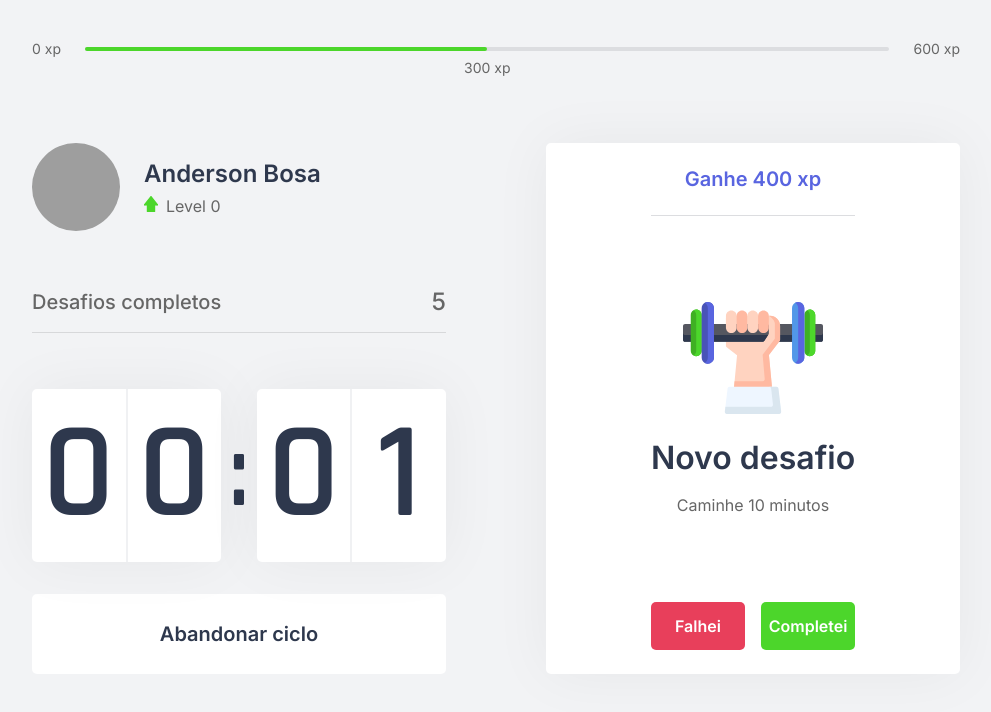
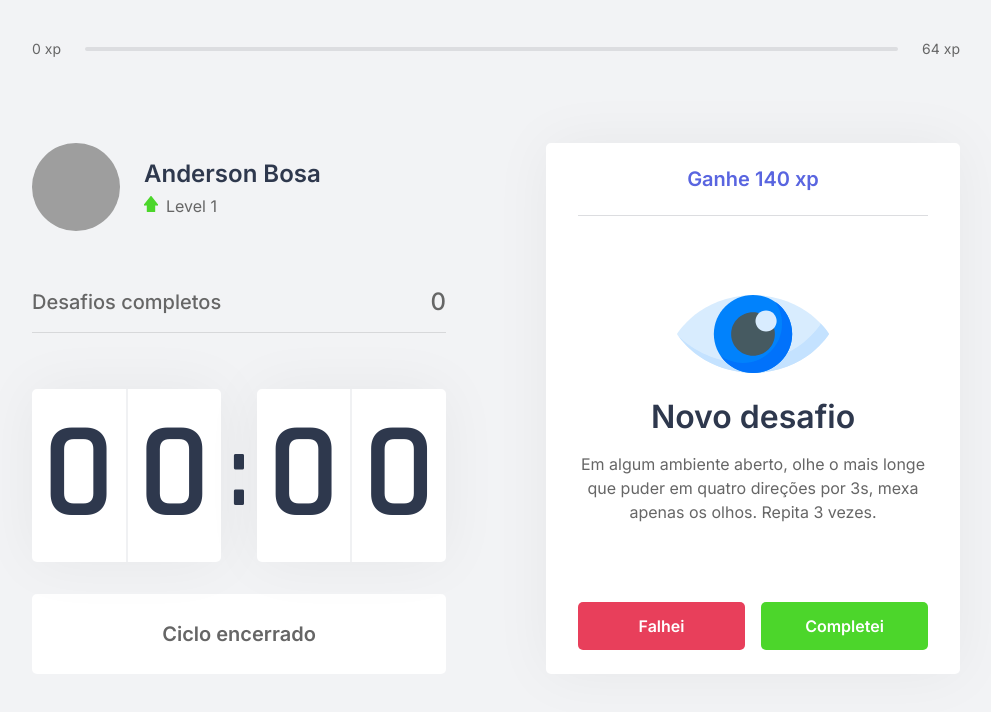
Before and after one commit to andersonbosa/nlw4-moveit, a Next.js app: page / in a window 1280 px wide. Both pictures are taken after a click on the button "Iniciar um ciclo". Shown: the top 712 px of the page, without its empty margins (144-1135 px from the left). Built offline with nearby package versions, Linux system fonts and the light colour scheme; grey boxes are pictures that could not be loaded.

Commit message:
Checkpoint

```diff
--- a/src/components/ChallengeBox.tsx
+++ b/src/components/ChallengeBox.tsx
@@ -1,32 +1,53 @@
+import { ChallengesContext } from '@/contexts/ChallengesContext'
+import { CountdownContext } from '@/contexts/CountdownContext'
 import styles from '@/styles/components/ChallengeBox.module.css'
+import { useContext } from 'react'
 
 export function ChallengeBox () {
-  const hasActiveChallenge = true
+  const {
+    activeChallenge,
+    resetChallenge,
+    completeChallenge
+  } = useContext(ChallengesContext)
+  const { resetCountdown } = useContext(CountdownContext)
+
+  function handleChallengeScceeded () {
+    completeChallenge()
+    resetCountdown()
+  }
+
+  function handleChallengeFailed () {
+    resetChallenge()
+    resetCountdown()
+  }
 
   return (
     <>
       <div className={styles.challengeContainer}>
         {
-          hasActiveChallenge ?
+          activeChallenge ?
             (
               <>
                 <div className={styles.challengeActive}>
-                  <header>Ganhe 400 xp</header>
+                  <header>Ganhe {activeChallenge.amount} xp</header>
                   <main>
-                    <img src="icons/body.svg" alt="" />
+                    {/* TODO: refactor that image representation */}
+                    <img src={`icons/${activeChallenge.type}.svg`} alt="Challenge type" />
                     <strong>Novo  desafio</strong>
-                    <p>Caminhe 10 minutos</p>
+                    <p>{activeChallenge.description}</p>
                   </main>
                   <footer>
                     <button
                       type="button"
                       className={styles.challengeFailedButton}
+                      onClick={handleChallengeFailed}
                     >
                       Falhei
                     </button>
                     <button
                       type="button"
                       className={styles.challengeSucceededButton}
+                      onClick={handleChallengeScceeded}
                     >
                       Completei
                     </button>
--- a/src/components/CompletedChallenges.tsx
+++ b/src/components/CompletedChallenges.tsx
@@ -1,7 +1,9 @@
+import { ChallengesContext } from '@/contexts/ChallengesContext'
+import { useContext } from 'react'
 import styles from '../styles/components/CompletedChallenges.module.css'
 
 export function CompletedChallenges () {
-  const { challengesCompleted } = { challengesCompleted: 5 }
+  const { challengesCompleted } = useContext(ChallengesContext)
 
   return (
     <div className={styles.completedChallenges}>
--- a/src/components/Countdown.tsx
+++ b/src/components/Countdown.tsx
@@ -1,44 +1,23 @@
+import { ChallengesContext } from '@/contexts/ChallengesContext'
+import { CountdownContext } from '@/contexts/CountdownContext'
 import styles from '@/styles/components/Countdown.module.css'
-import { useEffect, useState } from 'react'
+import { useContext, useEffect, useState } from 'react'
 
-let countdownTimeout: NodeJS.Timeout
-// const defaultInitialTime = 25 * 60
-const defaultInitialTime = 0.05 * 60
+
 
 export function Countdown () {
-  const [time, setTime] = useState(defaultInitialTime)
-  const [isActive, setIsActive] = useState(false)
-  const [hasFinished, setHasFinished] = useState(false)
+  const {
+    minutes,
+    seconds,
+    hasFinished,
+    isActive,
+    resetCountdown,
+    startCountdown,
+  } = useContext(CountdownContext)
 
-  const minutes = Math.floor(time / 60)
-  const seconds = time % 60
-
+  /* NOTE This is a specific format to LAYOUT, not bussiness logic */
   const [minuteLeft, minuteRight] = String(minutes).padStart(2, '0').split('')
   const [secondLeft, secondRight] = String(seconds).padStart(2, '0').split('')
-
-  function startCountdown () {
-    setIsActive(true)
-  }
-  function resetCountdown () {
-    clearTimeout(countdownTimeout)
-    setIsActive(false)
-    setTime(defaultInitialTime)
-  }
-
-  useEffect(
-    () => {
-      if (isActive && time > 0) {
-        countdownTimeout = setTimeout(
-          () => { setTime(time - 1) },
-          1000
-        )
-      } else if (isActive && time === 0) {
-        setHasFinished(true)
-        setIsActive(false)
-      }
-    },
-    [isActive, time]
-  )
 
   return (
     <>
--- a/src/components/ExperienceBar.tsx
+++ b/src/components/ExperienceBar.tsx
@@ -1,10 +1,9 @@
+import { ChallengesContext } from '@/contexts/ChallengesContext'
 import styles from '@/styles/components/ExperienceBar.module.css'
+import { useContext } from 'react'
 
 export function ExperienceBar () {
-  const { currentExperience, experienceToNextLevel } = {
-    currentExperience: 300,
-    experienceToNextLevel: 600
-  }
+  const { currentExperience, experienceToNextLevel } = useContext(ChallengesContext)
 
   const percentToNextLevel = Math.round(currentExperience * 100) / experienceToNextLevel
 
--- a/src/components/Profile.tsx
+++ b/src/components/Profile.tsx
@@ -1,8 +1,11 @@
+import { ChallengesContext } from '@/contexts/ChallengesContext'
 import styles from '@/styles/components/Profile.module.css'
+import { useContext } from 'react'
 
 export function Profile () {
+  const { level } = useContext(ChallengesContext)
+
   const authorName = "Anderson Bosa"
-  const { level } = { level: 0 }
 
   return (
     <div className={styles.profileContainer}>
--- a/src/contexts/ChallengesContext.tsx
+++ b/src/contexts/ChallengesContext.tsx
@@ -1,31 +1,110 @@
-import { ReactNode, createContext, useState } from 'react'
-
-export const ChallengesContext = createContext({})
-
-const INITIAL_LEVEL = 1
-const INITIAL_EXPERIENCE = 0
-const INITIAL_COMPLETED_CHALLENGES = 0
+import challenges from '@/../public/challenges.json'
+import { ReactNode, createContext, use, useEffect, useState } from 'react'
 
 interface ChallengesProviderProps {
   children: ReactNode
 }
 
-export function ChallengesProvider ({ children }: ChallengesProviderProps) {
+interface ChallengeItem {
+  type: 'body' | 'eye'
+  description: string
+  amount: number
+}
+
+interface ChallengesContextData {
+  level: number
+  currentExperience: number
+  challengesCompleted: number
+  experienceToNextLevel: number
+  activeChallenge: ChallengeItem
+  levelUp: () => void
+  startNewChallenge: () => void
+  resetChallenge: () => void
+  completeChallenge: () => void
+}
+
+
+const INITIAL_LEVEL = 1
+const INITIAL_EXPERIENCE = 0
+const INITIAL_COMPLETED_CHALLENGES = 0
+const INITIAL_ACTIVE_CHALLENGE = null // interface ChallengeItem -> precisa ser objeto vazio?
+const INITIAL_CONTEXT = {} as ChallengesContextData
+
+
+export const ChallengesContext = createContext(INITIAL_CONTEXT)
+export function ChallengesContextProvider ({ children }: ChallengesProviderProps) {
   const [level, setLevel] = useState(INITIAL_LEVEL)
   const [currentExperience, setCurrentExperience] = useState(INITIAL_EXPERIENCE)
   const [challengesCompleted, setChallengesCompleted] = useState(INITIAL_COMPLETED_CHALLENGES)
+  const [activeChallenge, setActiveChallenge] = useState(INITIAL_ACTIVE_CHALLENGE)
 
-  const sharedContextValue = {
+  const experienceToNextLevel = Math.pow(((level + 1) * 4), 2)
+
+
+  function levelUp () {
+    setLevel(level + 1)
+  }
+
+  function startNewChallenge () {
+    console.log('Starting new challenge')
+    const randomChallengeIndex = Math.floor(Math.random() * challenges.length)
+    const challenge = challenges[randomChallengeIndex]
+
+    setActiveChallenge(challenge)
+
+    new Audio('/notification.mp3').play()
+
+    if (Notification.permission === 'granted') {
+      new Notification('Novo desafio', {
+        body: `Valendo ${challenge.amount}xp!`
+      })
+    }
+  }
+
+  function resetChallenge () {
+    setActiveChallenge(INITIAL_ACTIVE_CHALLENGE)
+  }
+
+  function completeChallenge () {
+    if (!activeChallenge) {
+      // NOTE throw?
+      return
+    }
+
+    const { amount } = activeChallenge
+    let finalUserExperience = currentExperience + amount
+
+    if (finalUserExperience > experienceToNextLevel) {
+      finalUserExperience = finalUserExperience - experienceToNextLevel
+      levelUp()
+    }
+
+    setCurrentExperience(finalUserExperience)
+    setActiveChallenge(INITIAL_ACTIVE_CHALLENGE)
+    setChallengesCompleted(challengesCompleted + 1)
+  }
+
+  /* NOTE: useEffect with the 2ª arg blank (the array) will execute only
+   one time, when the component get rendered */
+  useEffect(
+    () => { window.Notification.requestPermission() },
+    []
+  )
+
+  const sharedContextProps = {
     level,
-    setLevel,
     currentExperience,
-    setCurrentExperience,
     challengesCompleted,
-    setChallengesCompleted,
+    activeChallenge,
+    experienceToNextLevel,
+    levelUp,
+    startNewChallenge,
+    resetChallenge,
+    completeChallenge
   }
 
   return (
-    <ChallengesContext.Provider value={sharedContextValue}>
+    <ChallengesContext.Provider value={sharedContextProps}>
       {children}
     </ChallengesContext.Provider>
   )
--- /dev/null
+++ b/src/contexts/CountdownContext.tsx
@@ -0,0 +1,77 @@
+import { ReactNode, createContext, useContext, useEffect, useState } from 'react'
+import { ChallengesContext } from './ChallengesContext'
+
+let countdownTimeout: NodeJS.Timeout
+// const defaultInitialTime = 25 * 60
+const defaultInitialTime = 3
+
+
+interface CoundownProviderProps {
+  children: ReactNode
+}
+
+interface CountdownContextData {
+  minutes: number
+  seconds: number
+  hasFinished: boolean
+  isActive: boolean
+  resetCountdown: () => void
+  startCountdown: () => void
+}
+
+
+export const CountdownContext = createContext({} as CountdownContextData)
+export function CountdownContextProvider ({ children }: CoundownProviderProps) {
+  const { startNewChallenge, resetChallenge } = useContext(ChallengesContext)
+
+  const [time, setTime] = useState(defaultInitialTime)
+  const [isActive, setIsActive] = useState(false)
+  const [hasFinished, setHasFinished] = useState(false)
+
+  const minutes = Math.floor(time / 60)
+  const seconds = time % 60
+
+  function startCountdown () {
+    setTime(time - 1) /* Make the countdown start rights after the user click */
+    setIsActive(true)
+  }
+
+  function resetCountdown () {
+    clearTimeout(countdownTimeout)
+    setIsActive(false)
+    setTime(defaultInitialTime)
+    setHasFinished(false)
+  }
+
+  useEffect(
+    () => {
+      if (isActive && time > 0) {
+        countdownTimeout = setTimeout(
+          () => { setTime(time - 1) },
+          1000
+        )
+      } else if (isActive && time === 0) {
+        setHasFinished(true)
+        setIsActive(false)
+        startNewChallenge()
+      }
+    },
+    [isActive, time]
+  )
+
+
+  const sharedContextProps = {
+    minutes,
+    seconds,
+    hasFinished,
+    isActive,
+    resetCountdown,
+    startCountdown,
+  }
+
+  return (
+    <CountdownContext.Provider value={sharedContextProps}>
+      {children}
+    </CountdownContext.Provider>
+  )
+}
--- a/src/pages/_app.tsx
+++ b/src/pages/_app.tsx
@@ -1,5 +1,4 @@
 /* will repeat on all pages */
-import { ChallengesProvider } from '@/contexts/ChallengesContext'
 import '@/styles/globals.css'
 import type { AppProps } from 'next/app'
 import Head from 'next/head'
@@ -12,9 +11,7 @@ export default function App ({ Component, pageProps }: AppProps) {
         <title>move.it | Início</title>
       </Head>
 
-      <ChallengesProvider>
-        <Component {...pageProps} />
-      </ChallengesProvider>
+      <Component {...pageProps} />
     </>
   )
 }
```
Also changed, not shown: src/hooks/useChallenges.tsx (added, +8 -0 lines), src/pages/index.tsx (+13 -0 lines), 1 other file (tests, documents, lock files or other folders).
